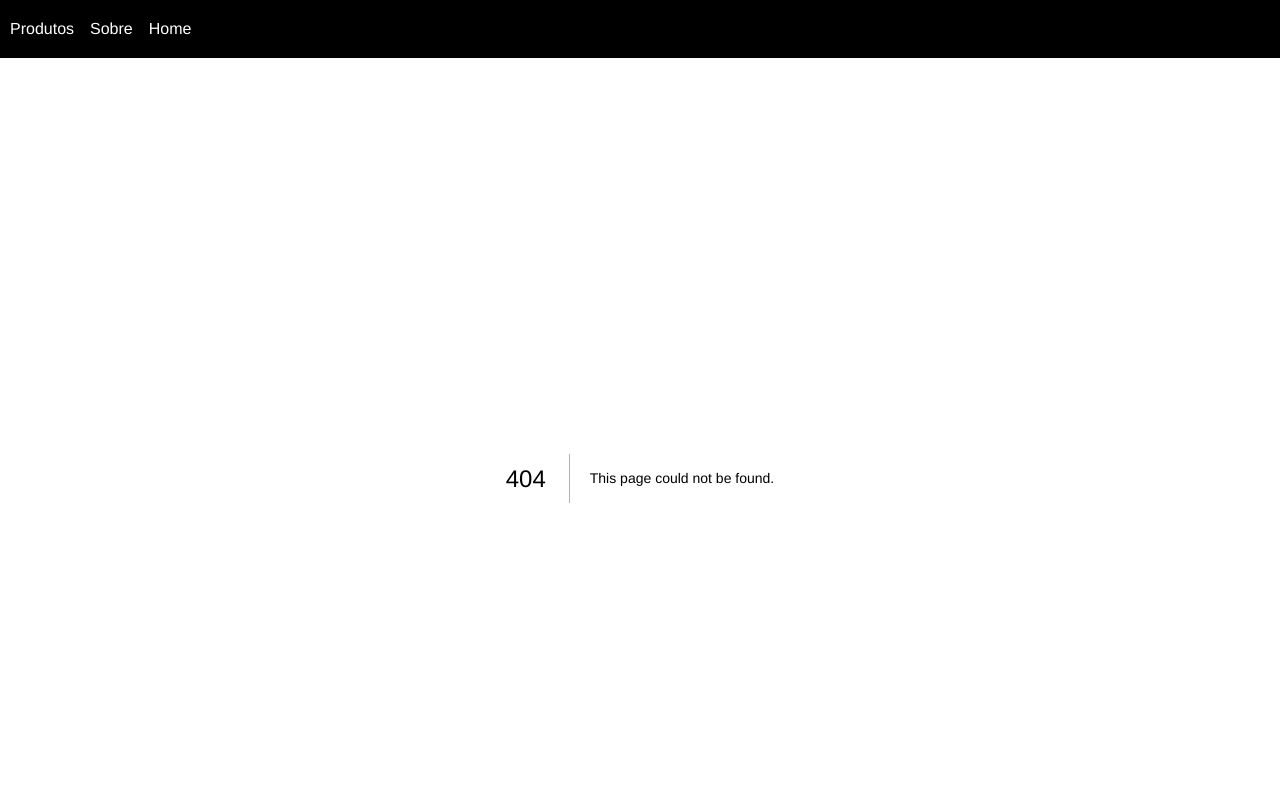
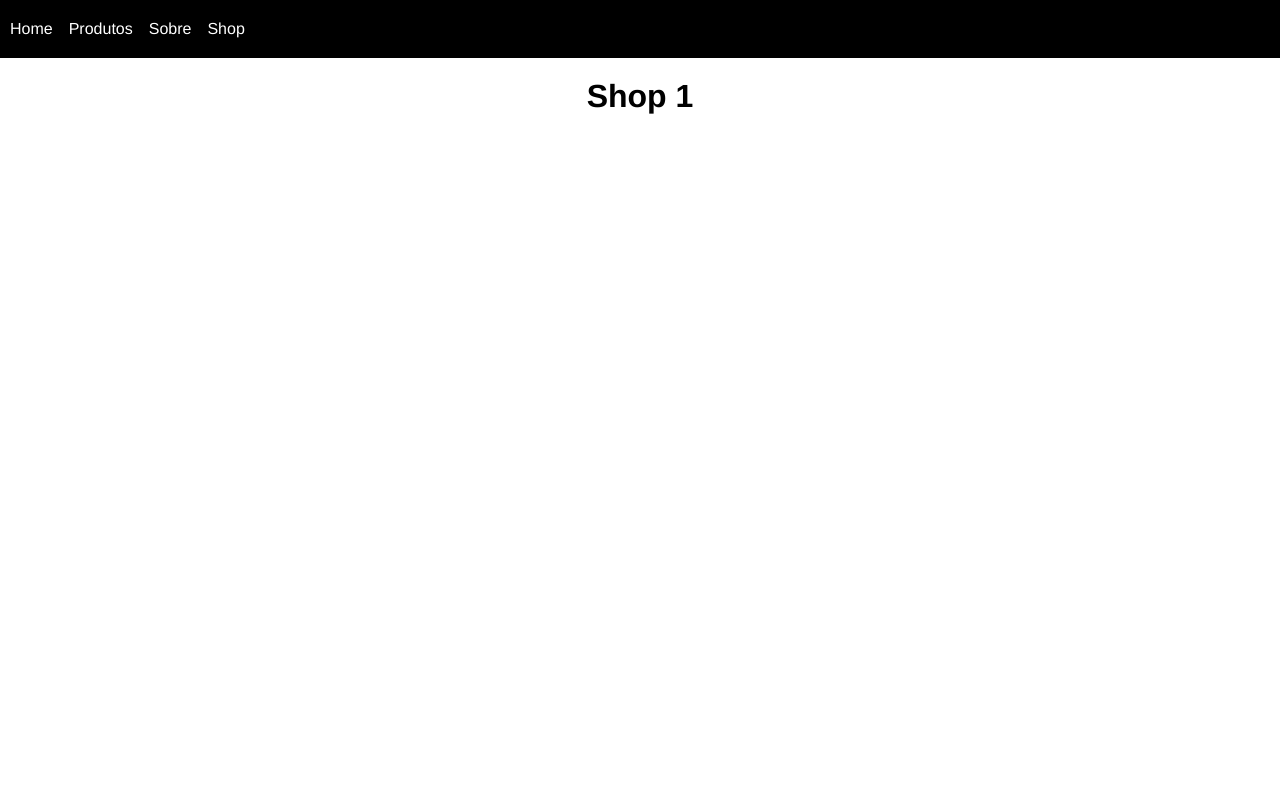
Before and after one commit to joelvitorniino/learning-nextjs, a Next.js app: page /shop in a window 1280 px wide. Before the commit this address had no page. Shown: the top 800 px of the page. Built offline with nearby package versions, Linux system fonts and the light colour scheme.

Commit message:
lesson 9

```diff
--- a/components/Navbar.tsx
+++ b/components/Navbar.tsx
@@ -5,6 +5,12 @@ import styles from '../styles/Navbar.module.css';
 export default function Navbar() {
     return (
         <ul className={ styles.navbar }>
+        <li>
+            <Link href="/">
+                Home
+            </Link>
+        </li>
+
         <li>
             <Link href="/products">
                  Produtos
@@ -18,8 +24,8 @@ export default function Navbar() {
         </li>
 
         <li>
-            <Link href="/">
-                Home
+            <Link href="/shop">
+                Shop
             </Link>
         </li>
       </ul>
--- /dev/null
+++ b/pages/shop.tsx
@@ -0,0 +1,13 @@
+import Head from "next/head";
+import Navbar from "../components/Navbar";
+
+export default function Shop() {
+    return (
+        <>
+            <Head>
+                <title>Shop Page</title>
+            </Head>
+            <h1>Shop 1</h1>
+        </>
+    )
+}
```
Also changed, not shown: pages/index.tsx (+12 -5 lines).
